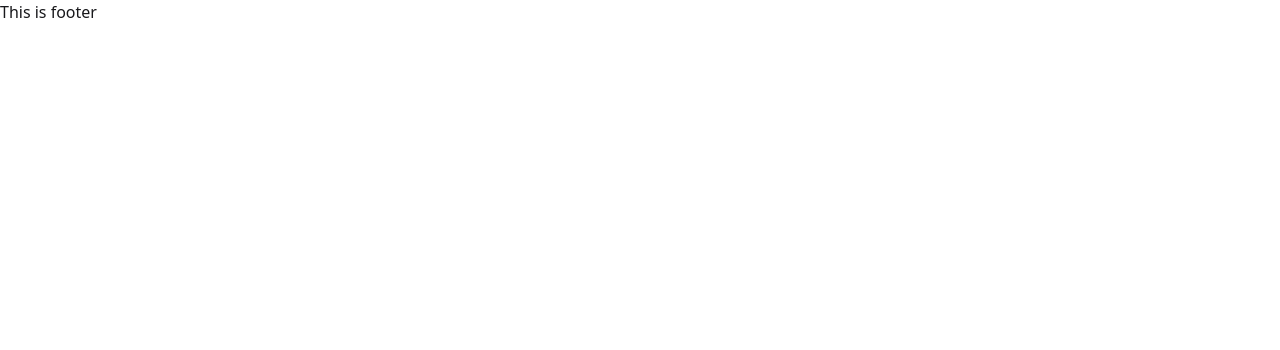
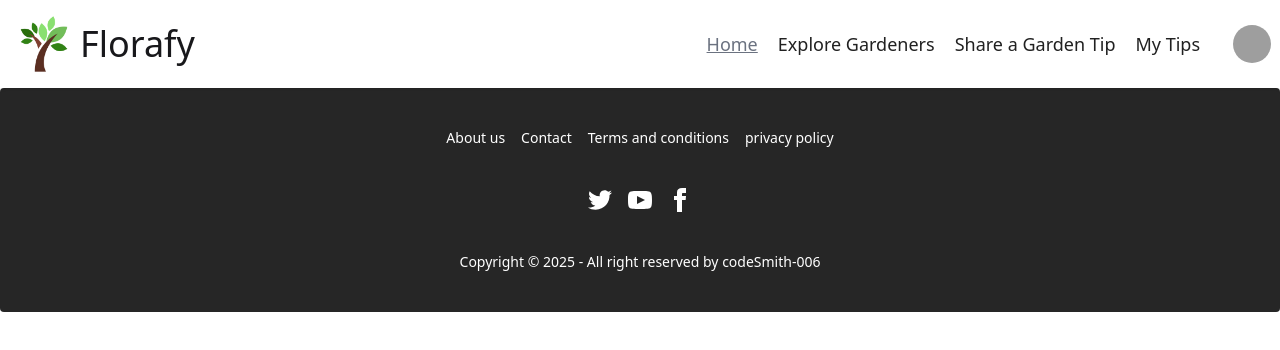
Before and after one commit to codeSmith-006/Florafy-Client, a React (Vite) app: page / in a window 1280 px wide. Shown: the top 350 px of the page. Built offline with nearby package versions, Linux system fonts and the light colour scheme; grey boxes are pictures that could not be loaded.

Commit message:
finished: header with responsive footer with responsive

```diff
--- a/src/Component/Footer.jsx
+++ b/src/Component/Footer.jsx
@@ -1,11 +1,59 @@
-import React from 'react';
+import React from "react";
 
 const Footer = () => {
-    return (
-        <div>
-            This is footer
+  return (
+    <footer className="footer footer-horizontal footer-center bg-[#262626] text-white rounded p-10">
+      <nav className="grid grid-flow-col gap-4">
+        <a className="link link-hover">About us</a>
+        <a className="link link-hover">Contact</a>
+        <a className="link link-hover">Terms and conditions</a>
+        <a className="link link-hover">privacy policy</a>
+      </nav>
+      <nav>
+        <div className="grid grid-flow-col gap-4">
+          <a>
+            <svg
+              xmlns="http://www.w3.org/2000/svg"
+              width="24"
+              height="24"
+              viewBox="0 0 24 24"
+              className="fill-current"
+            >
+              <path d="M24 4.557c-.883.392-1.832.656-2.828.775 1.017-.609 1.798-1.574 2.165-2.724-.951.564-2.005.974-3.127 1.195-.897-.957-2.178-1.555-3.594-1.555-3.179 0-5.515 2.966-4.797 6.045-4.091-.205-7.719-2.165-10.148-5.144-1.29 2.213-.669 5.108 1.523 6.574-.806-.026-1.566-.247-2.229-.616-.054 2.281 1.581 4.415 3.949 4.89-.693.188-1.452.232-2.224.084.626 1.956 2.444 3.379 4.6 3.419-2.07 1.623-4.678 2.348-7.29 2.04 2.179 1.397 4.768 2.212 7.548 2.212 9.142 0 14.307-7.721 13.995-14.646.962-.695 1.797-1.562 2.457-2.549z"></path>
+            </svg>
+          </a>
+          <a>
+            <svg
+              xmlns="http://www.w3.org/2000/svg"
+              width="24"
+              height="24"
+              viewBox="0 0 24 24"
+              className="fill-current"
+            >
+              <path d="M19.615 3.184c-3.604-.246-11.631-.245-15.23 0-3.897.266-4.356 2.62-4.385 8.816.029 6.185.484 8.549 4.385 8.816 3.6.245 11.626.246 15.23 0 3.897-.266 4.356-2.62 4.385-8.816-.029-6.185-.484-8.549-4.385-8.816zm-10.615 12.816v-8l8 3.993-8 4.007z"></path>
+            </svg>
+          </a>
+          <a>
+            <svg
+              xmlns="http://www.w3.org/2000/svg"
+              width="24"
+              height="24"
+              viewBox="0 0 24 24"
+              className="fill-current"
+            >
+              <path d="M9 8h-3v4h3v12h5v-12h3.642l.358-4h-4v-1.667c0-.955.192-1.333 1.115-1.333h2.885v-5h-3.808c-3.596 0-5.192 1.583-5.192 4.615v3.385z"></path>
+            </svg>
+          </a>
         </div>
-    );
+      </nav>
+      <aside>
+        <p>
+          Copyright © {new Date().getFullYear()} - All right reserved by
+          codeSmith-006
+        </p>
+      </aside>
+    </footer>
+  );
 };
 
 export default Footer;
--- a/src/Component/Header.jsx
+++ /dev/null
@@ -1,12 +0,0 @@
-import React, { use } from "react";
-import { AuthContext } from "../Context/AuthContext";
-
-const Header = () => {
-  const { name } = use(AuthContext);
-  console.log(name);
-  return <div>
-
-  </div>;
-};
-
-export default Header;
--- /dev/null
+++ b/src/Component/Header/Header.jsx
@@ -0,0 +1,79 @@
+import React, { use } from "react";
+import { AuthContext } from "../../Context/AuthContext";
+import logo from "../../assets/web-logo.png";
+import { NavLink } from "react-router-dom";
+import "./active.css";
+
+const Header = () => {
+  const { name } = use(AuthContext);
+  console.log(name);
+  return (
+    <div className="navbar bg-base-100 shadow-sm">
+      <div className="flex-1">
+        {/* logo */}
+        <div className="flex text-4xl font-medium items-center">
+          <img className="w-18" src={logo} alt="" />
+          <a href="/">Florafy</a>
+        </div>
+      </div>
+
+
+    {/* navigating links */}
+      <div className="flex gap-5 text-lg font-medium ml-5 text-[#212121] hidden md:flex">
+        <NavLink to="/">Home</NavLink>
+        <NavLink to="/explore-gardeners">Explore Gardeners</NavLink>
+        <NavLink to="/share-tip">Share a Garden Tip</NavLink>
+        <NavLink to="/my-tip">My Tips</NavLink>
+      </div>
+
+
+    {/* users profile and login sign up section */}
+      {/* login/signup */}
+      <div>
+          <button
+    class="px-6 py-3 rounded-md text-white font-semibold ml-8 hidden bg-[#38A57E] btn hover:bg-[#2c8c46] transition-colors duration-300 shadow-md focus:outline-none focus:ring-2 focus:ring-offset-2 focus:ring-[#34A853]"
+  >
+    Login
+  </button>
+      </div>
+      <div className="flex-none ml-8">
+        <div className="dropdown dropdown-end">
+          <div
+            tabIndex={0}
+            role="button"
+            className="btn btn-ghost btn-circle avatar"
+          >
+            <div className="w-10 rounded-full">
+              <img
+                alt="Tailwind CSS Navbar component"
+                src="https://img.daisyui.com/images/stock/photo-1534528741775-53994a69daeb.webp"
+              />
+            </div>
+          </div>
+          <ul
+            tabIndex={0}
+            className="menu menu-sm dropdown-content bg-base-100 rounded-box z-1 mt-3 w-52 p-2 shadow"
+          >
+            <li>
+              <NavLink to="/" className='flex md:hidden'>Home</NavLink>
+            </li>
+            <li>
+              <NavLink to="/explore-gardeners" className='flex md:hidden'>Explore Gardeners</NavLink>
+            </li>
+            <li>
+              <NavLink to="/share-tip" className='flex md:hidden'>Share a Garden Tip</NavLink>
+            </li>
+            <li>
+              <NavLink to="/my-tip" className='flex md:hidden'>My Tips</NavLink>
+            </li>
+            <li>
+              <a>Logout</a>
+            </li>
+          </ul>
+        </div>
+      </div>
+    </div>
+  );
+};
+
+export default Header;
--- /dev/null
+++ b/src/Component/Header/active.css
@@ -0,0 +1,4 @@
+.active {
+    text-decoration: underline;
+    color: #6B7280;
+}
--- a/src/Layout/Root.jsx
+++ b/src/Layout/Root.jsx
@@ -1,6 +1,6 @@
 import React from 'react';
 import { Outlet } from 'react-router-dom';
-import Header from '../Component/Header';
+import Header from '../Component/Header/Header';
 import Footer from '../Component/Footer';
 
 const Root = () => {
```
Also changed, not shown: src/assets/web-logo.png (added).
